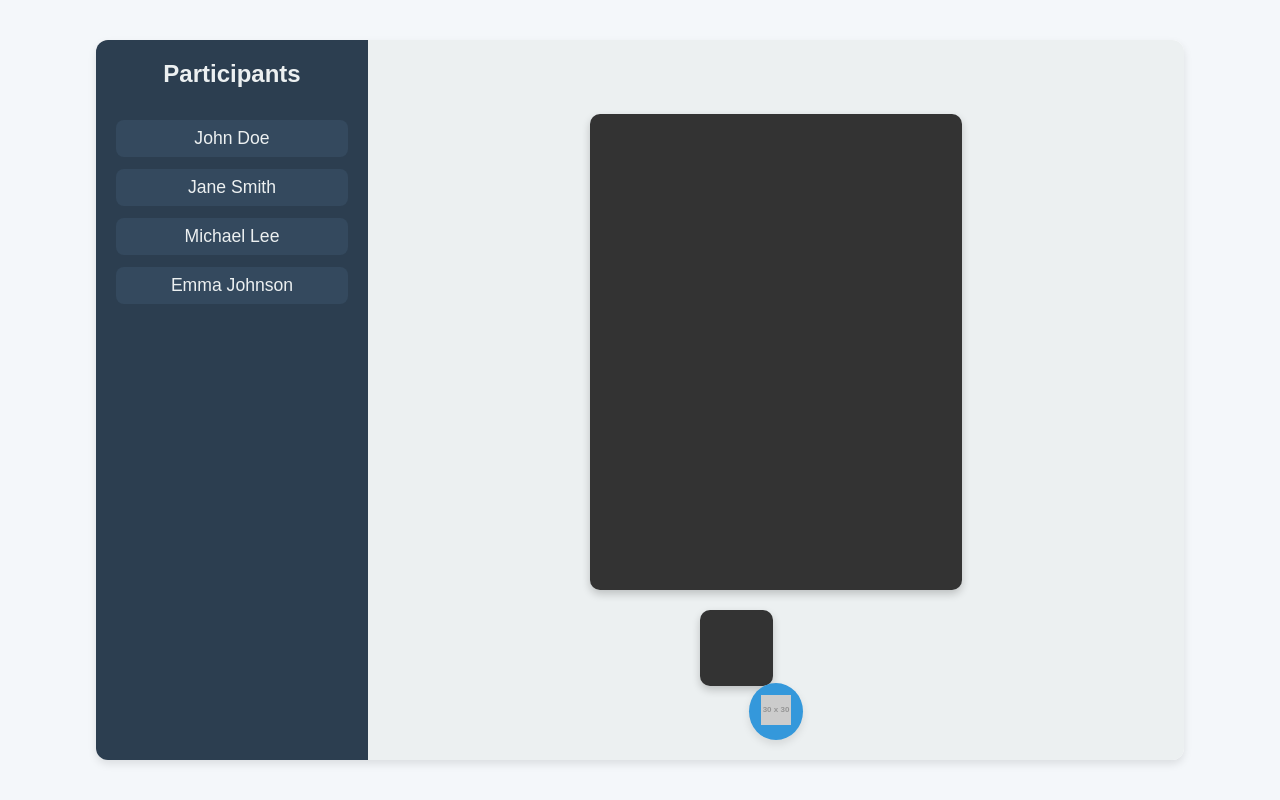
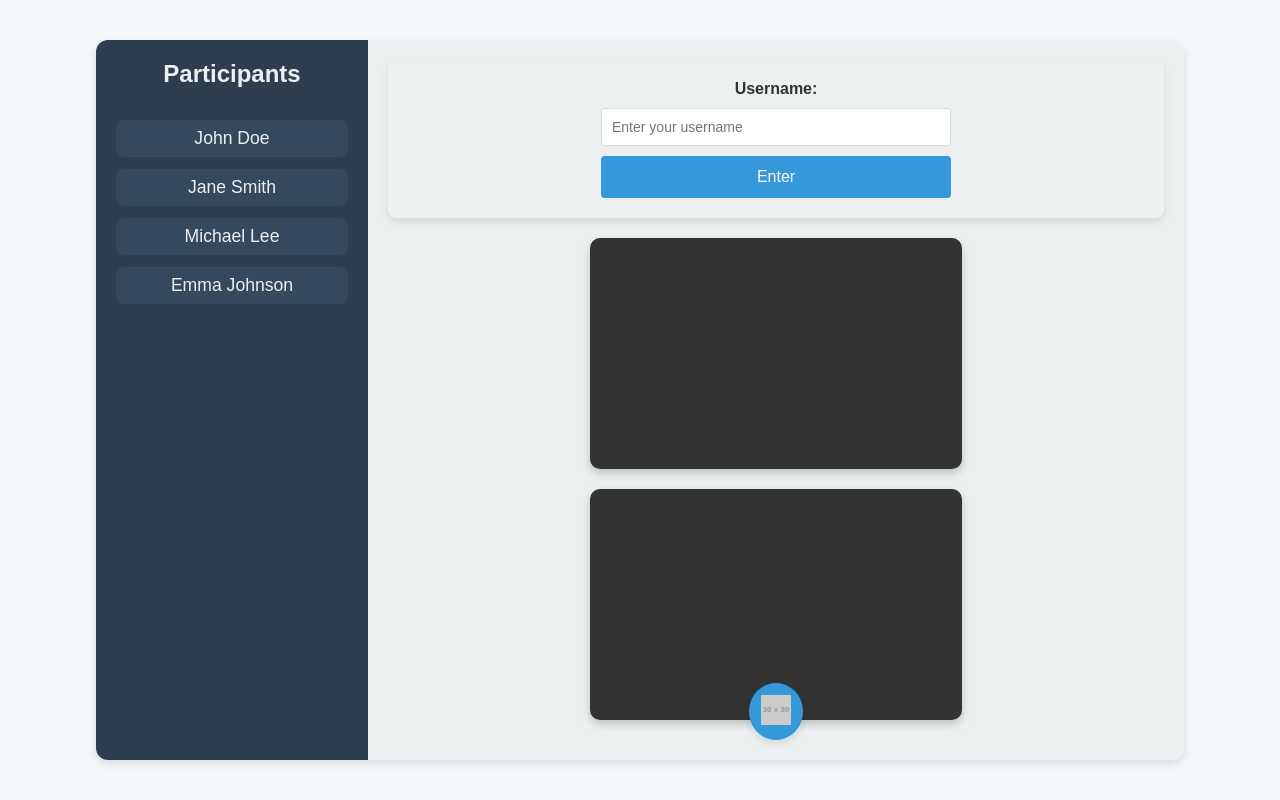
Before and after one commit to N4m4n/videocallingapp, a website: page app/index.html in a window 1280 px wide. Drawn offline with Linux system fonts and the light colour scheme; placeholder pictures from the web are drawn by us.

Commit message:
feat: adding button for new user to join

```diff
--- a/app/index.html
+++ b/app/index.html
@@ -6,7 +6,7 @@
     <title>Video Calling App</title>
     <link rel="stylesheet" href="/js/styles.css">
     <script src="/js/socket.io.js" defer></script>
-    <script src="/js/main.js" defer ></script>
+    <script src="/js/main.js" defer></script>
 </head>
 <body>
     <div id="app-container" class="container">
@@ -23,11 +23,21 @@
 
         <!-- Video Section -->
         <div id="video-section" class="video-section">
+            <!-- Username input and button -->
+            <div class="username-section">
+                <form id="username-form" class="username-form">
+                    <label for="username" class="label">Username:</label>
+                    <input type="text" id="username" name="username" class="input" placeholder="Enter your username" required>
+                    <button type="submit" class="button">Enter</button>
+                </form>
+            </div>
+
+            <!-- Video Containers -->
             <div id="local-video-container" class="video-container">
                 <video id="video1" class="video" autoplay muted playsinline></video>
-            </div id="remote-video-container" class="video-container">
-            <div>
-                <video id="video2" class="video" autoplay  muted playsinline></video>
+            </div>
+            <div id="remote-video-container" class="video-container">
+                <video id="video2" class="video" autoplay muted playsinline></video>
             </div>
             <button id="toggle-button" class="toggle-button">
                 <img src="https://via.placeholder.com/30" alt="Button Image">
--- a/public/js/styles.css
+++ b/public/js/styles.css
@@ -116,3 +116,63 @@ body {
   width: 30px;
   height: 30px;
 }
+
+/* Username Section */
+.username-section {
+    width: 100%;
+    padding: 20px;
+    background-color: #ecf0f1;
+    border-radius: 8px;
+    box-shadow: 0 4px 8px rgba(0, 0, 0, 0.1);
+    margin-bottom: 20px;
+    display: flex;
+    justify-content: center;
+  }
+
+  .username-form {
+    display: flex;
+    flex-direction: column;
+    gap: 10px;
+    width: 80%;
+    max-width: 350px;
+    text-align: center;
+  }
+
+  .label {
+    font-size: 16px;
+    font-weight: 600;
+    color: #333;
+  }
+
+  .input {
+    padding: 10px;
+    font-size: 14px;
+    border: 1px solid #ddd;
+    border-radius: 4px;
+    width: 100%;
+    outline: none;
+    transition: border-color 0.3s ease;
+  }
+
+  .input:focus {
+    border-color: #3498db;
+  }
+
+  .button {
+    padding: 12px;
+    font-size: 16px;
+    color: white;
+    background-color: #3498db;
+    border: none;
+    border-radius: 4px;
+    cursor: pointer;
+    transition: background-color 0.3s ease;
+  }
+
+  .button:hover {
+    background-color: #2980b9;
+  }
+
+  .button:active {
+    background-color: #1abc9c;
+  }
```
